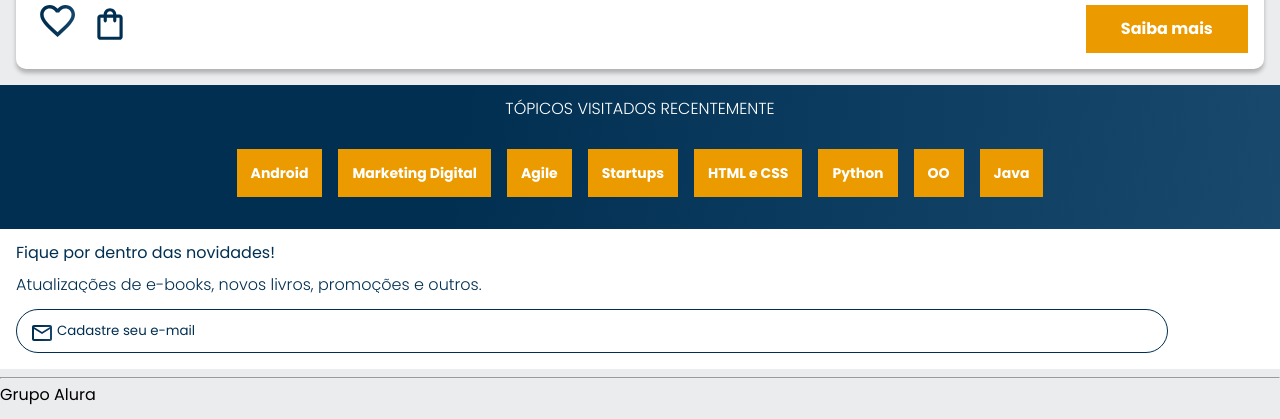
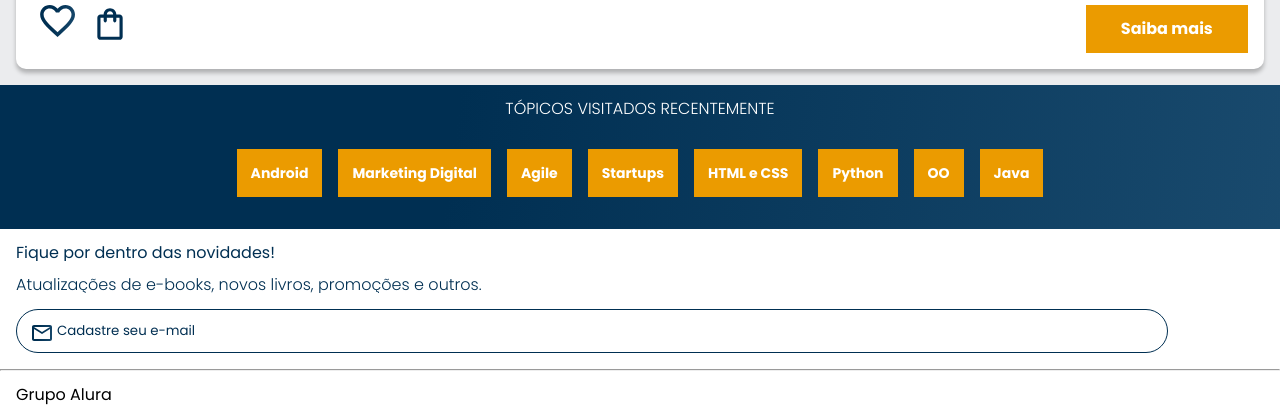
Before and after one commit to Diego-Sil/Alurabooks, a plain HTML site: page index.html in a window 1280 px wide. Shown: the part 2245-2664 px from the top of the page. Drawn offline with nearby package versions, Linux system fonts and the light colour scheme.

Commit message:
added rodape

```diff
--- a/styles.css
+++ b/styles.css
@@ -3,7 +3,7 @@
 @import url("styles/carrossel.css");
 @import url("styles/topicos.css");
 @import url("styles/contatos.css");
-
+@import url("styles/rodape.css");
 
 
 :root {
--- /dev/null
+++ b/styles/rodape.css
@@ -0,0 +1,8 @@
+hr {
+    margin: 0;
+}
+
+.rodapé {
+    background-color: var(--branco);
+    padding: 1em;
+}
```
